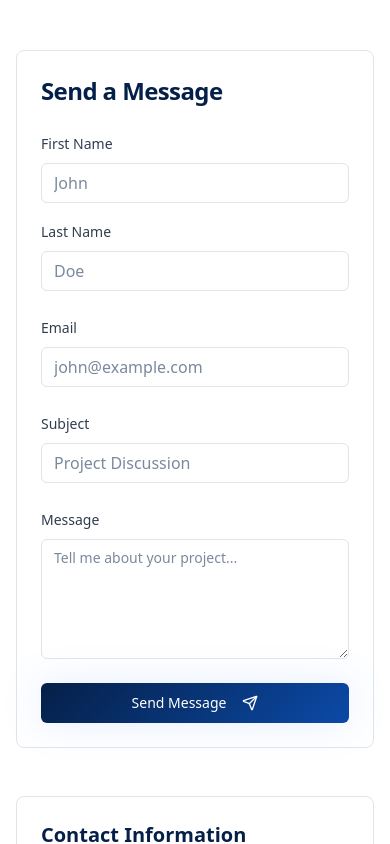
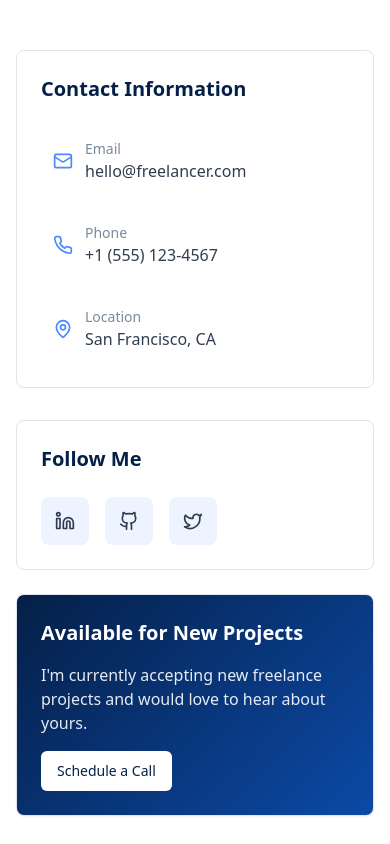
Before and after one commit to yfp27/Novad_Raft, a React (Vite) app: page / in a window 390 px wide. Shown: the part 8380-9224 px from the top of the page. Built offline with nearby package versions, Linux system fonts and the light colour scheme.

Commit message:
Remove send message button

```diff
--- a/src/components/Contact.tsx
+++ b/src/components/Contact.tsx
@@ -1,30 +1,8 @@
-import { useState } from 'react';
 import { Card, CardContent, CardHeader, CardTitle } from '@/components/ui/card';
 import { Button } from '@/components/ui/button';
-import { Input } from '@/components/ui/input';
-import { Textarea } from '@/components/ui/textarea';
-import { Label } from '@/components/ui/label';
-import { Mail, Phone, MapPin, Send, Linkedin, Github, Twitter } from 'lucide-react';
-import { useToast } from '@/hooks/use-toast';
+import { Mail, Phone, MapPin, Linkedin, Github, Twitter } from 'lucide-react';
 
 const Contact = () => {
-  const [isSubmitting, setIsSubmitting] = useState(false);
-  const { toast } = useToast();
-
-  const handleSubmit = async (e: React.FormEvent) => {
-    e.preventDefault();
-    setIsSubmitting(true);
-
-    // Simulate form submission
-    await new Promise(resolve => setTimeout(resolve, 1000));
-
-    toast({
-      title: "Message sent!",
-      description: "Thank you for your message. I'll get back to you soon.",
-    });
-
-    setIsSubmitting(false);
-  };
 
   const contactInfo = [
     {
@@ -65,59 +43,9 @@ const Contact = () => {
             </p>
           </div>
 
-          <div className="grid lg:grid-cols-2 gap-12">
-            {/* Contact Form */}
-            <Card className="shadow-card hover:shadow-elegant transition-all duration-300 animate-slide-up">
-              <CardHeader>
-                <CardTitle className="text-2xl text-primary">Send a Message</CardTitle>
-              </CardHeader>
-              <CardContent>
-                <form onSubmit={handleSubmit} className="space-y-6">
-                  <div className="grid sm:grid-cols-2 gap-4">
-                    <div className="space-y-2">
-                      <Label htmlFor="firstName">First Name</Label>
-                      <Input id="firstName" placeholder="John" required />
-                    </div>
-                    <div className="space-y-2">
-                      <Label htmlFor="lastName">Last Name</Label>
-                      <Input id="lastName" placeholder="Doe" required />
-                    </div>
-                  </div>
-
-                  <div className="space-y-2">
-                    <Label htmlFor="email">Email</Label>
-                    <Input id="email" type="email" placeholder="john@example.com" required />
-                  </div>
-
-                  <div className="space-y-2">
-                    <Label htmlFor="subject">Subject</Label>
-                    <Input id="subject" placeholder="Project Discussion" required />
-                  </div>
-
-                  <div className="space-y-2">
-                    <Label htmlFor="message">Message</Label>
-                    <Textarea
-                      id="message"
-                      placeholder="Tell me about your project..."
-                      className="min-h-[120px]"
-                      required
-                    />
-                  </div>
-
-                  <Button
-                    type="submit"
-                    className="w-full bg-gradient-primary shadow-glow hover:shadow-elegant transition-all duration-300"
-                    disabled={isSubmitting}
-                  >
-                    {isSubmitting ? "Sending..." : "Send Message"}
-                    <Send className="ml-2 h-4 w-4" />
-                  </Button>
-                </form>
-              </CardContent>
-            </Card>
-
+          <div className="max-w-4xl mx-auto">
             {/* Contact Information */}
-            <div className="space-y-8 animate-slide-up">
+            <div className="grid md:grid-cols-2 gap-8 animate-slide-up">
               <Card className="shadow-card">
                 <CardContent className="p-6">
                   <h3 className="text-xl font-semibold text-primary mb-6">Contact Information</h3>
@@ -139,6 +67,7 @@ const Contact = () => {
                 </CardContent>
               </Card>
 
+              <div className="space-y-6">
                 <Card className="shadow-card">
                   <CardContent className="p-6">
                     <h3 className="text-xl font-semibold text-primary mb-6">Follow Me</h3>
@@ -172,6 +101,7 @@ const Contact = () => {
             </div>
           </div>
         </div>
+      </div>
     </section>
   );
 };
```
Lines whose indentation alone changed are shown as unchanged.
